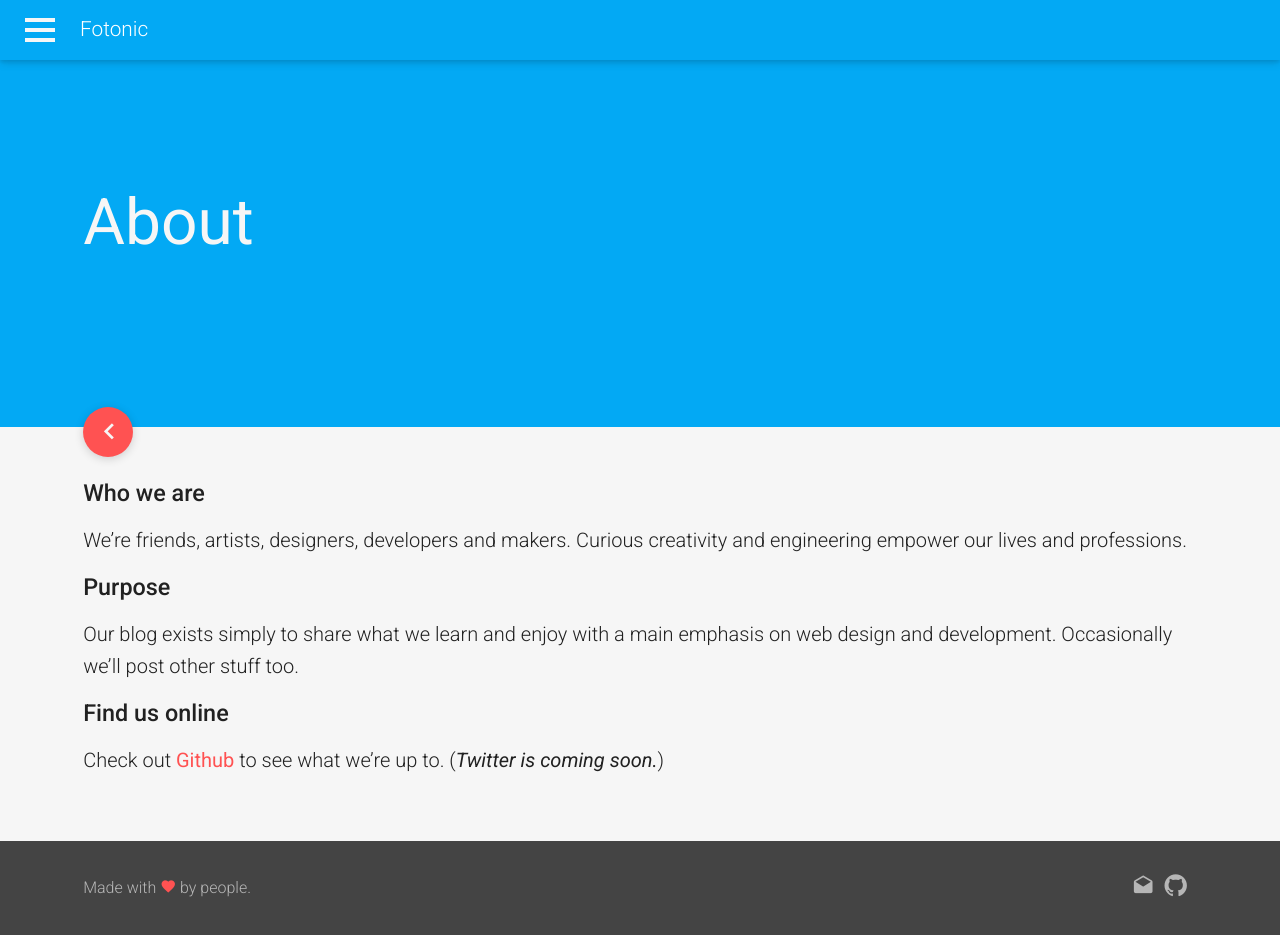
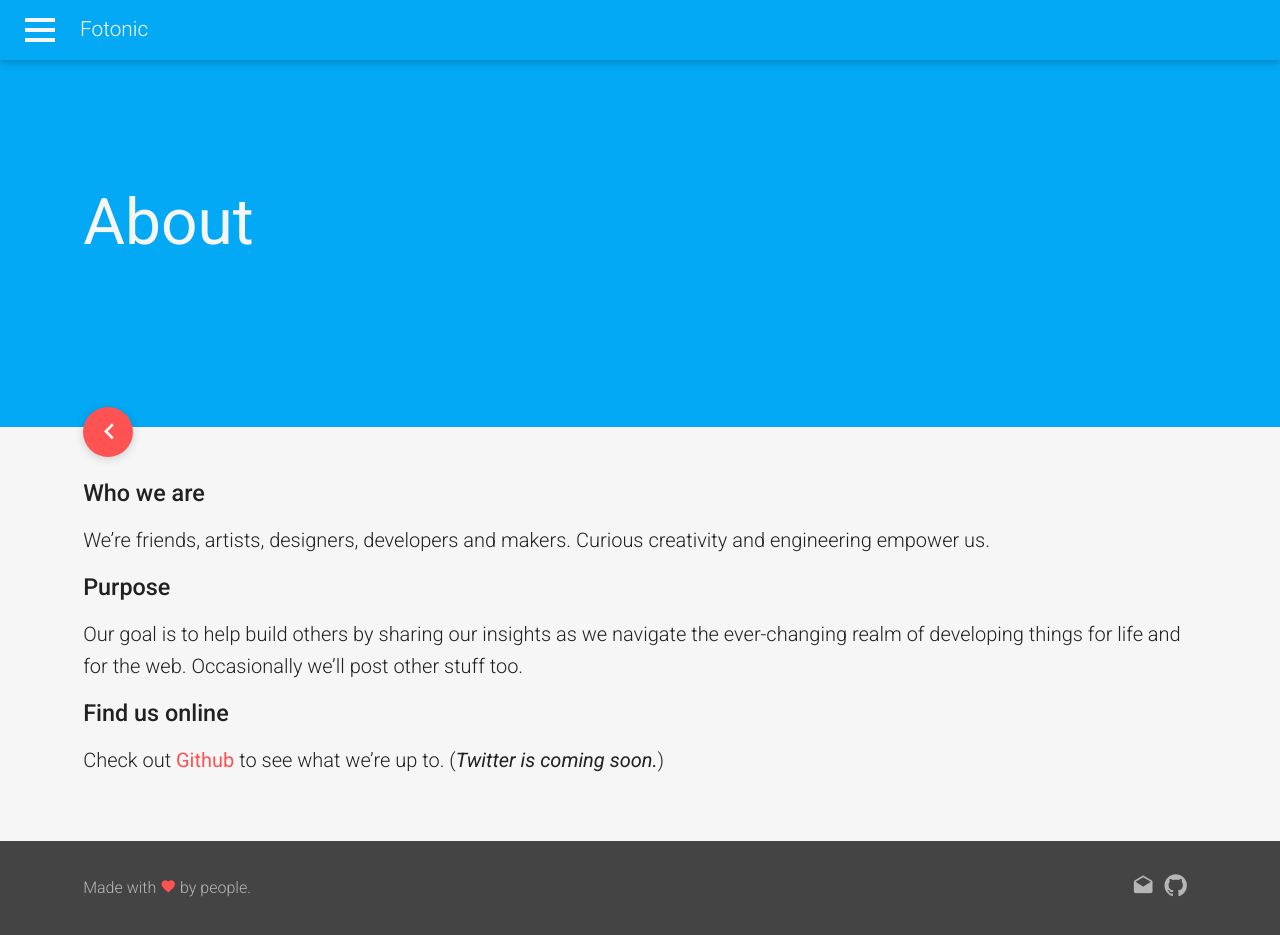
Before and after one commit to fotonic/fotonic.github.io, a Jekyll site: the page built from _pages/about.md, in a window 1280 px wide and 935 px high. Built offline with Jekyll 4.4.1, drawn with Linux system fonts in a browser that asks for light colours; nearby versions of some CDN libraries.

Commit message:
Update about content

```diff
--- a/_pages/about.md
+++ b/_pages/about.md
@@ -6,11 +6,11 @@ permalink: /about/
 
 ### Who we are
 
-We're friends, artists, designers, developers and makers. Curious creativity and engineering empower our lives and professions.
+We're friends, artists, designers, developers and makers. Curious creativity and engineering empower us.
 
 ### Purpose
 
-Our blog exists simply to share what we learn and enjoy with a main emphasis on web design and development. Occasionally we'll post other stuff too.
+Our goal is to help build others by sharing our insights as we navigate the ever-changing realm of developing things for life and for the web. Occasionally we'll post other stuff too.
 
 ### Find us online
 
```
